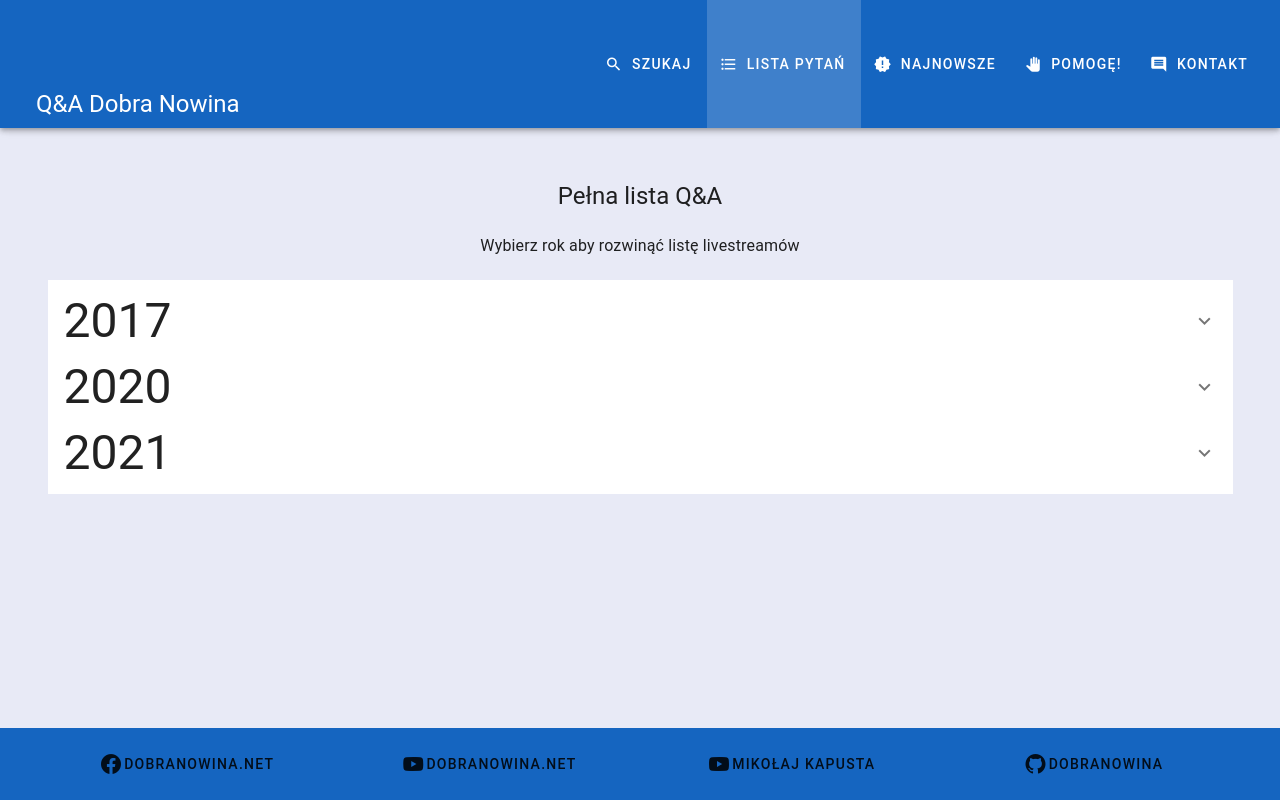
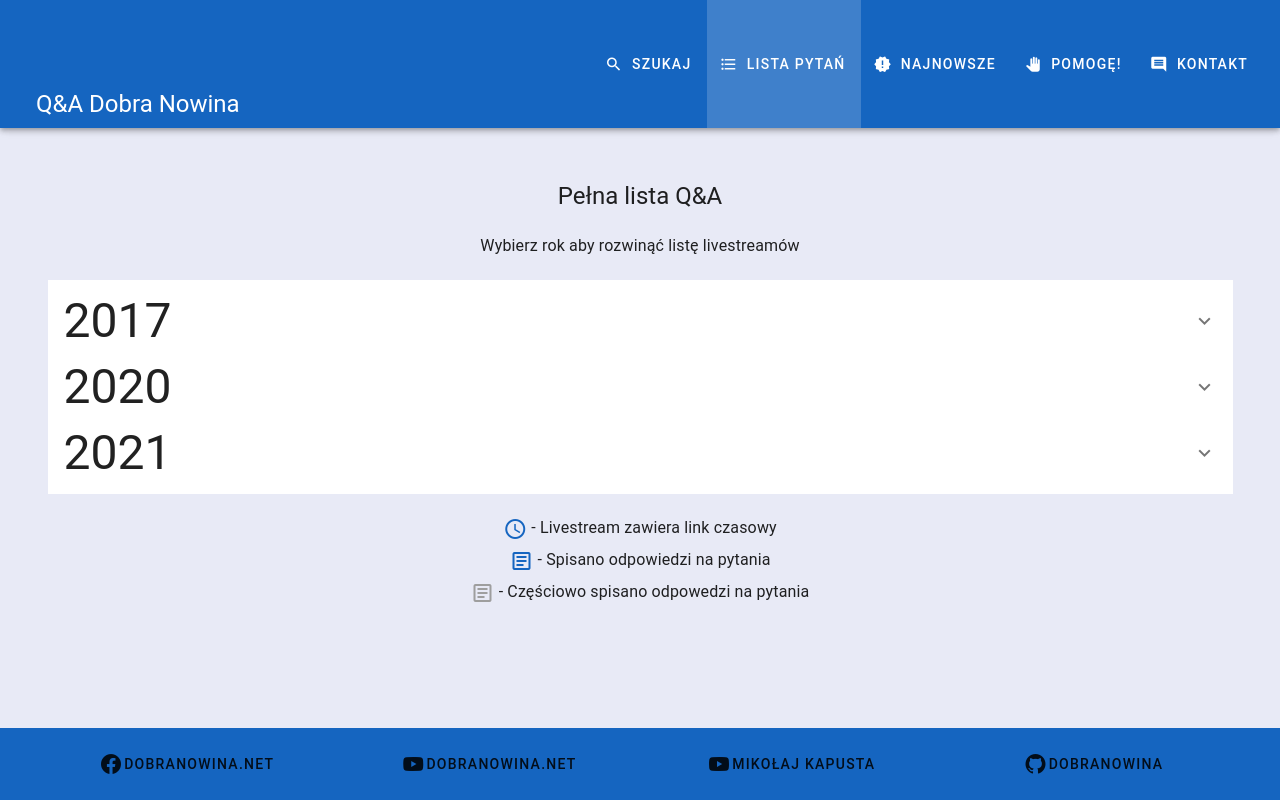
Before and after one commit to Ptimulka/dobranowina, a Vue app: page /list in a window 1280 px wide. Built offline with nearby package versions, Linux system fonts and the light colour scheme; a small style sheet from the web is missing; what vue-lazytube would draw is missing.

Commit message:
Add icons legend

```diff
--- a/src/views/List.vue
+++ b/src/views/List.vue
@@ -137,6 +137,16 @@
       type="card-heading"
     ></v-skeleton-loader>
 
+    <h2 class="mt-5 pb-1 subtitle-1 text-center">
+        <v-icon color="primary">mdi-clock-outline</v-icon> - Livestream zawiera link czasowy
+    </h2>
+    <h2 class="pb-1 subtitle-1 text-center">
+      <v-icon color="primary" v-bind="attrs" v-on="on">mdi-text-box-outline</v-icon> - Spisano odpowiedzi na pytania
+    </h2>
+    <h2 class="pb-5 subtitle-1 text-center">
+      <v-icon color="grey" v-bind="attrs" v-on="on">mdi-text-box-outline</v-icon> - Częściowo spisano odpowedzi na pytania
+    </h2>
+
   </v-container>
 </template>
 
```
